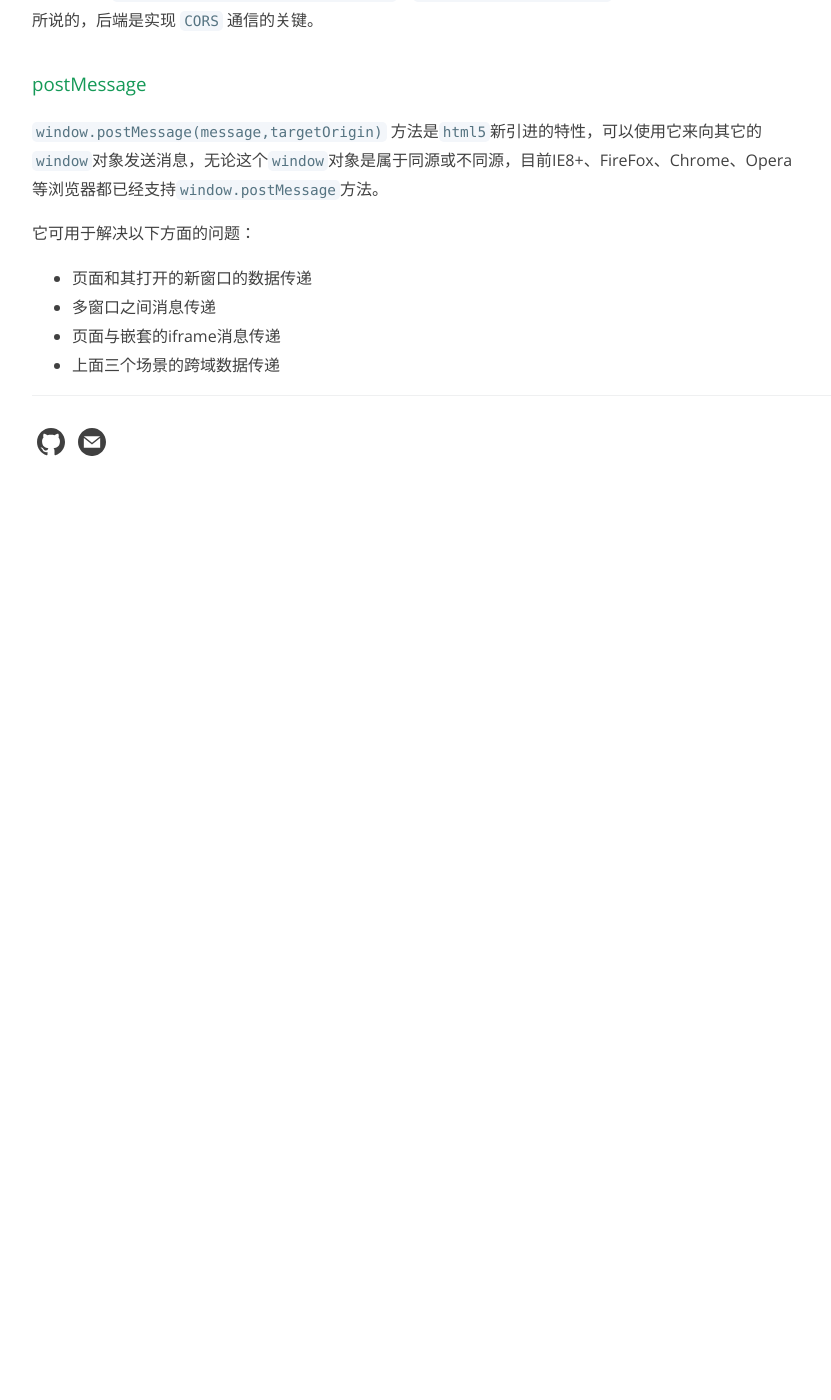
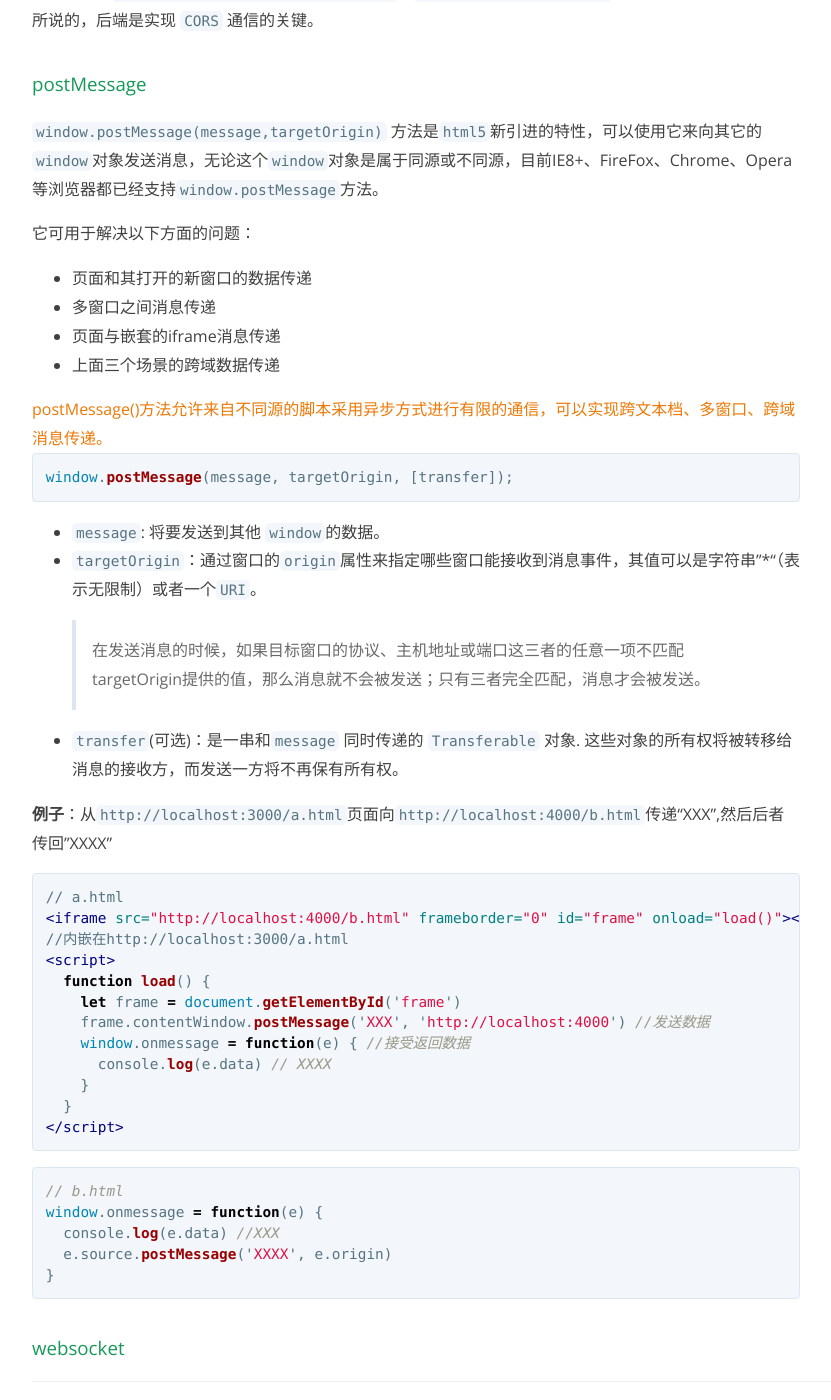
Before and after one commit to higwendolyn/Alias, a Jekyll site: the page built from _posts/2021-02-15-cors.md, in a window 1280 px wide and 1400 px high, scrolled down 7672 px. Shown: the whole window, without its empty margins (64-895 px from the left). Built offline with Jekyll 4.4.1, drawn with Linux system fonts in a browser that asks for light colours; before the commit the page ends 8183 px from its top, so only the background shows below that.

Commit message:
postmessage

````diff
--- a/_posts/2021-02-15-cors.md
+++ b/_posts/2021-02-15-cors.md
@@ -260,3 +260,41 @@ app.listen(4000)
 * 多窗口之间消息传递
 * 页面与嵌套的iframe消息传递
 * 上面三个场景的跨域数据传递
+
+<font style="color: #ec7907;">postMessage()方法允许来自不同源的脚本采用异步方式进行有限的通信，可以实现跨文本档、多窗口、跨域消息传递。</font>
+
+```javascript
+window.postMessage(message, targetOrigin, [transfer]);
+```
+
+* ```message```: 将要发送到其他 ```window```的数据。
+* ```targetOrigin```：通过窗口的```origin```属性来指定哪些窗口能接收到消息事件，其值可以是字符串"*"（表示无限制）或者一个```URI```。
+> 在发送消息的时候，如果目标窗口的协议、主机地址或端口这三者的任意一项不匹配targetOrigin提供的值，那么消息就不会被发送；只有三者完全匹配，消息才会被发送。
+* ```transfer```(可选)：是一串和```message``` 同时传递的 ```Transferable``` 对象. 这些对象的所有权将被转移给消息的接收方，而发送一方将不再保有所有权。
+
+**例子**：从```http://localhost:3000/a.html```页面向```http://localhost:4000/b.html```传递“XXX”,然后后者传回"XXXX"
+
+```html
+// a.html
+<iframe src="http://localhost:4000/b.html" frameborder="0" id="frame" onload="load()"></iframe> //等它加载完触发一个事件
+//内嵌在http://localhost:3000/a.html
+<script>
+  function load() {
+    let frame = document.getElementById('frame')
+    frame.contentWindow.postMessage('XXX', 'http://localhost:4000') //发送数据
+    window.onmessage = function(e) { //接受返回数据
+      console.log(e.data) // XXXX
+    }
+  }
+</script>
+```
+
+```javascript
+// b.html
+window.onmessage = function(e) {
+  console.log(e.data) //XXX
+  e.source.postMessage('XXXX', e.origin)
+}
+```
+
+### websocket
````
